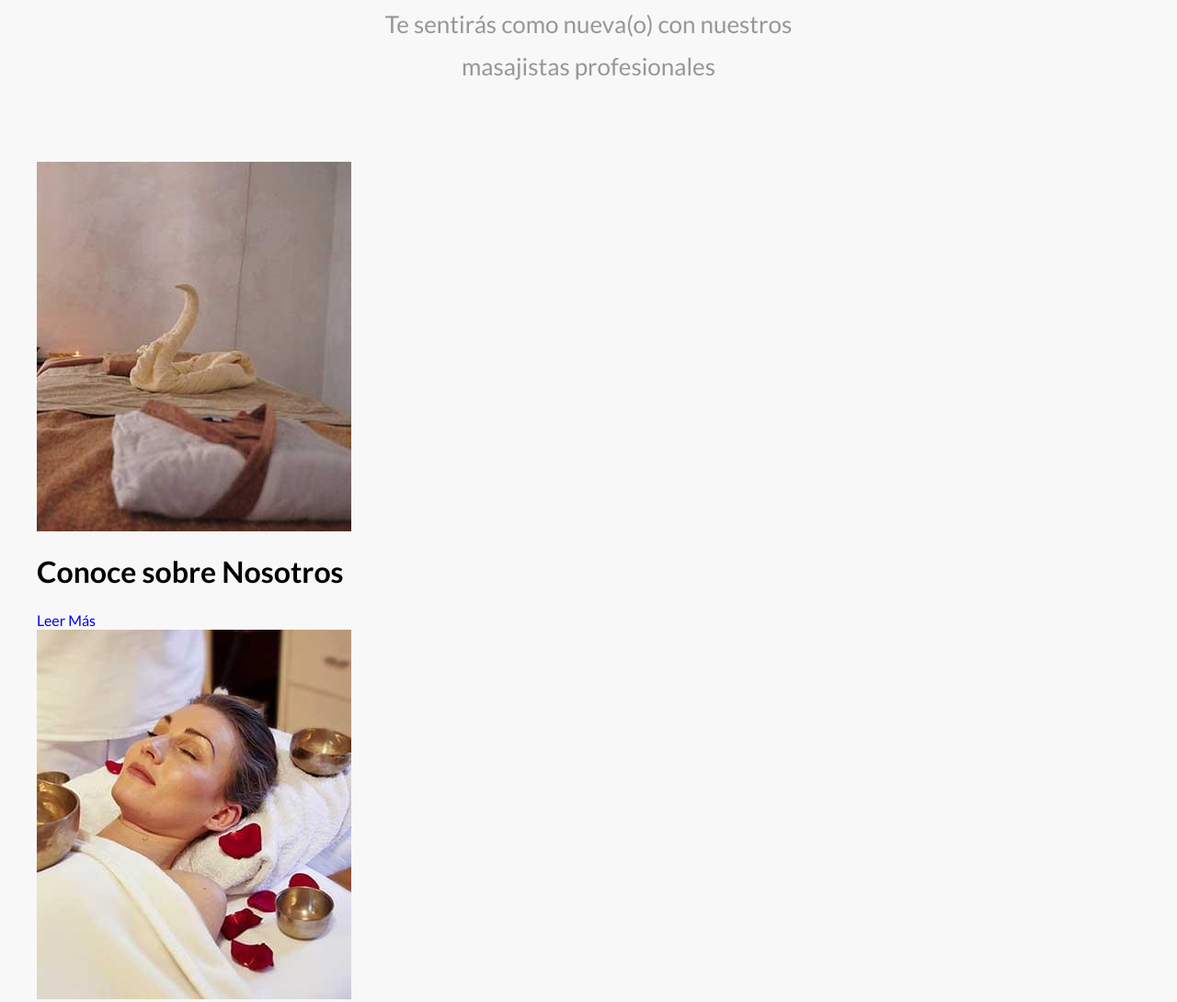
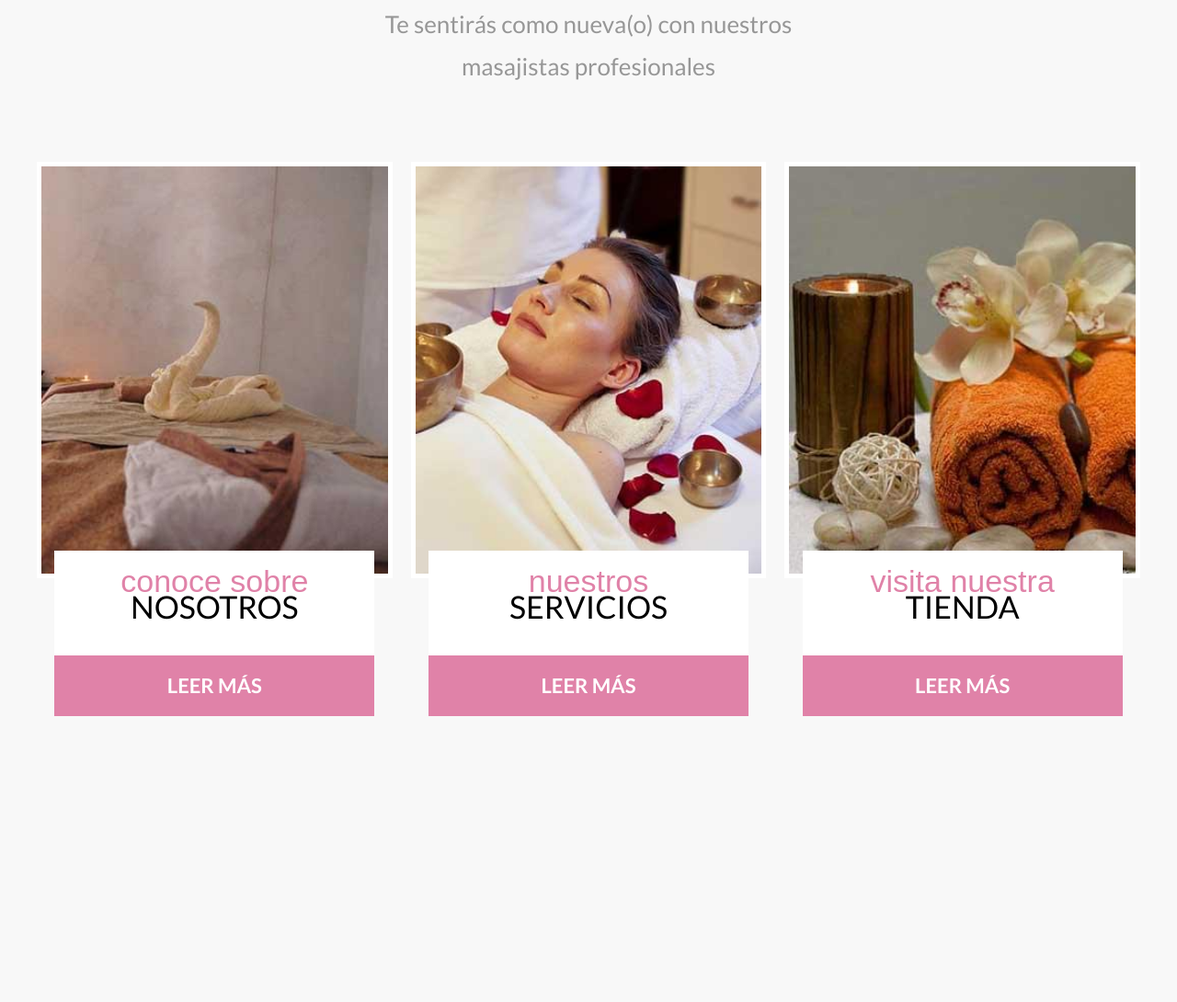
Before and after one commit to antoniopd/Spa-Salon-con-SASS-GULP, a website: page index.html in a window 1280 px wide. Shown: the part 1135-2225 px from the top of the page at 92% size. After the commit the page ends 1964 px from the top, so only its background shows below. Drawn offline with Linux system fonts and the light colour scheme; a web font is replaced by a local one.

Commit message:
cards: terminado

```diff
--- /dev/null
+++ b/src/scss/ui/contenido/_cards.scss
@@ -0,0 +1,53 @@
+@use 'base/variables' as v;
+@use 'base/mixins' as m;
+
+.cards {
+    &__grid {
+        @include m.tablet {
+            @include m.grid(3, 2rem);
+        }
+    }
+}
+
+.card {
+    max-width: 35rem;
+    margin: 0 auto 2rem auto;
+
+    &:last-of-type {
+        margin-bottom: 0;
+    }
+
+    @include m.tablet {
+        max-width: unset;
+        margin: 0;
+    }
+
+    &__imagen {
+        width: 100%;
+        border: .5rem solid v.$blanco;
+        transition-property: transform;
+        transition-duration: 300ms;
+
+        &:hover {
+            transform: rotate(4deg) scale(1.3);
+        }
+    }
+
+    &__contenido {
+        max-width: 90%;
+        margin: 0 auto;
+        background-color: v.$blanco;
+        transform: translateY(-5rem);
+    }
+
+    &__heading {
+        @include m.headingCursiva;
+        font-size: 3.4rem;
+        padding: 2rem;
+    }
+
+    &__enlace {
+        @include m.boton(v.$secundario, v.$blanco);
+        display: block;
+    }
+}
--- a/src/scss/ui/contenido/_index.scss
+++ b/src/scss/ui/contenido/_index.scss
@@ -1 +1,2 @@
 @forward 'bienvenida';
+@forward 'cards';
```
Also changed, not shown: build/css/app.css, 1 other file.
